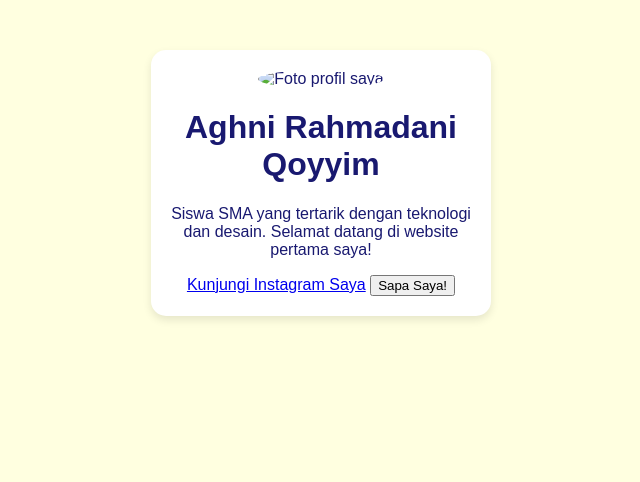
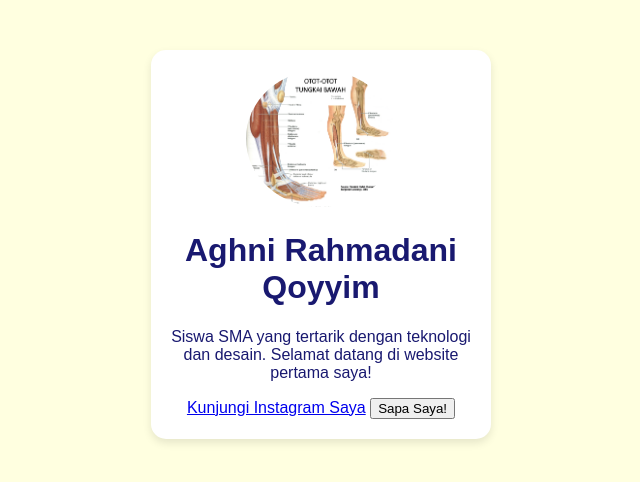
Before and after one commit to aghnirahma52-ux/pelatihan-TIK, a plain HTML site: page index.html in a window 1280 px wide. Shown: the whole page, without its empty margins (319-959 px from the left). Drawn offline with Linux system fonts and the light colour scheme; a script that the page names is missing.

Commit message:
Update index.html

```diff
--- a/index.html
+++ b/index.html
@@ -6,7 +6,7 @@
 <head>
 <body>
       <div class="kartu-profil">
-      <img src="foto-profil.jpg" alt="Foto profil saya">
+      <img src="Picture26.png" alt="Foto profil saya">
       <h1>Aghni Rahmadani Qoyyim</h1>
       <p>Siswa SMA yang tertarik dengan teknologi dan desain. Selamat datang di website pertama saya!</p>
       <a href="https://www.instagram.com/gehaa_r">Kunjungi Instagram Saya</a>
```
